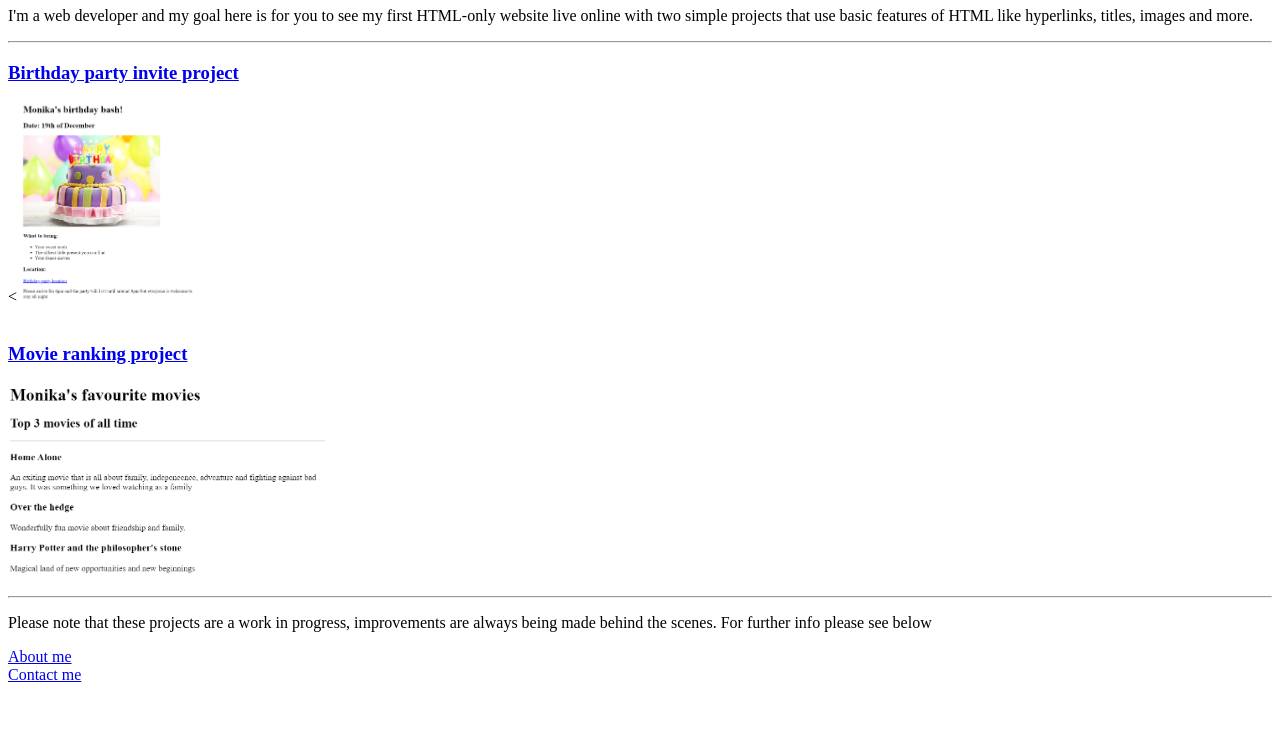
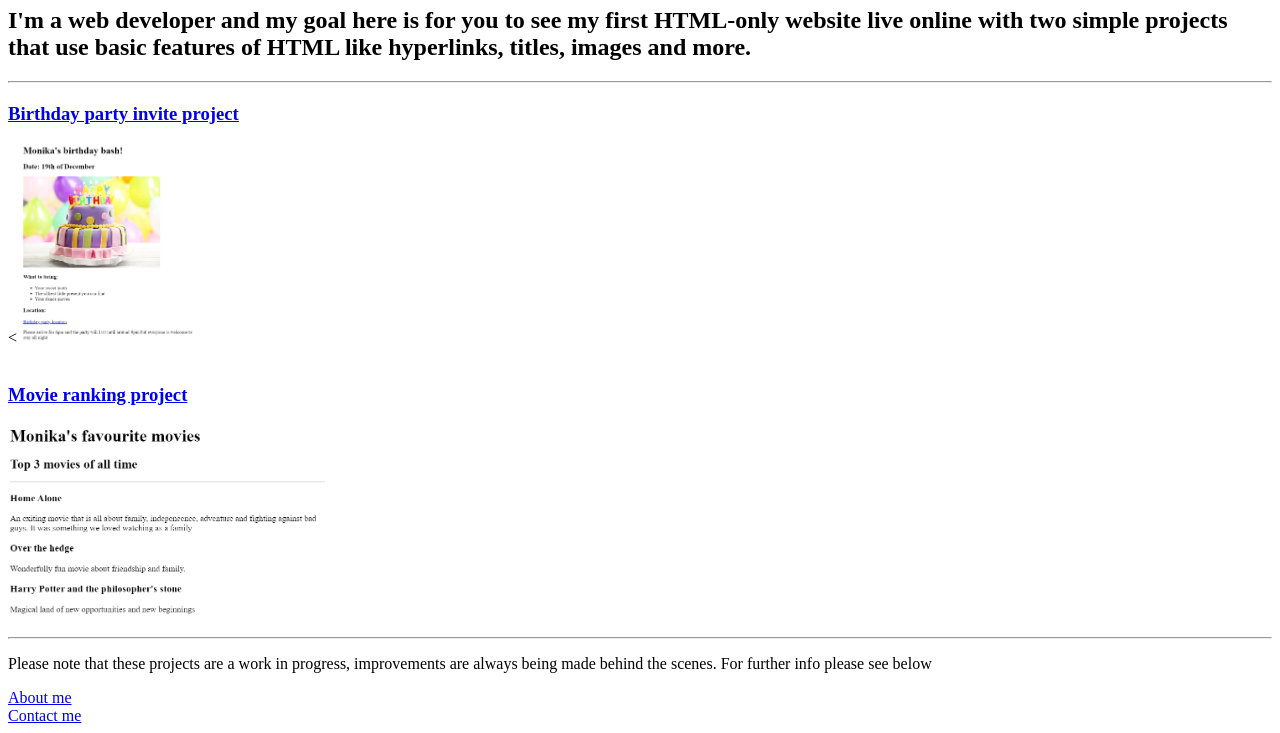
Before and after one commit to mon124/Web-development-portfolio---Monika, a plain HTML site: page index.html in a window 1280 px wide. Shown: the part 73-806 px from the top of the page. Drawn offline with Linux system fonts and the light colour scheme.

Commit message:
Update index.html
changing the second line from paragraph to heading2

```diff
--- a/index.html
+++ b/index.html
@@ -8,8 +8,8 @@
 <body>
 
     <h1>Monika's Web development portfolio</h1>
-    <p>I'm a web developer and my goal here is for you to see my first HTML-only website live online with two simple projects that use
-        basic features of HTML like hyperlinks, titles, images and more. </p>
+    <h2>I'm a web developer and my goal here is for you to see my first HTML-only website live online with two simple projects that use
+        basic features of HTML like hyperlinks, titles, images and more. <h2>
     <hr>
 
     <h3><a href="./public/birthday-invite.html"> Birthday party invite project</a></h3>
```
